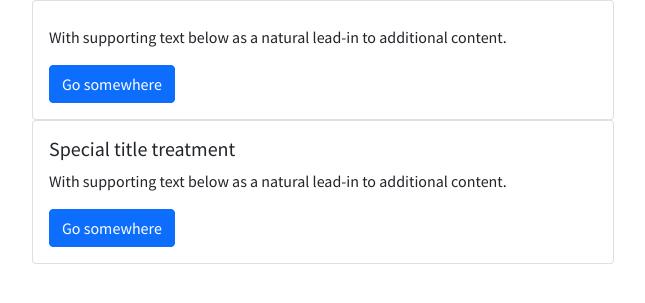
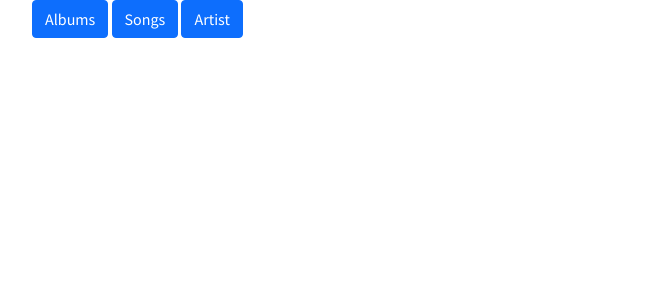
Before and after one commit to cammarb/miley-discography, a Flask app: page / in a window 1280 px wide. Shown: the top 303 px of the page, without its empty margins (38-683 px from the left). Run offline with Flask 2, Linux system fonts and the light colour scheme.

Commit message:
update home template

```diff
--- a/app/templates/home.html
+++ b/app/templates/home.html
@@ -10,23 +10,10 @@
 
 {% block container %}
 <div class="row">
-    <div class="col-sm-6">
-        <div class="card">
-            <div class="card-body">
-                <h5 class="card-title"></h5>
-                <p class="card-text">With supporting text below as a natural lead-in to additional content.</p>
-                <a href="#" class="btn btn-primary">Go somewhere</a>
-            </div>
-        </div>
-    </div>
-    <div class="col-sm-6">
-        <div class="card">
-            <div class="card-body">
-                <h5 class="card-title">Special title treatment</h5>
-                <p class="card-text">With supporting text below as a natural lead-in to additional content.</p>
-                <a href="#" class="btn btn-primary">Go somewhere</a>
-            </div>
-        </div>
+    <div class="col-sm">
+        <a href="/albums" class="btn btn-primary">Albums</a>
+        <a href="/songs" class="btn btn-primary">Songs</a>
+        <a href="/artist" class="btn btn-primary">Artist</a>
     </div>
 </div>
 {% endblock %}
```
